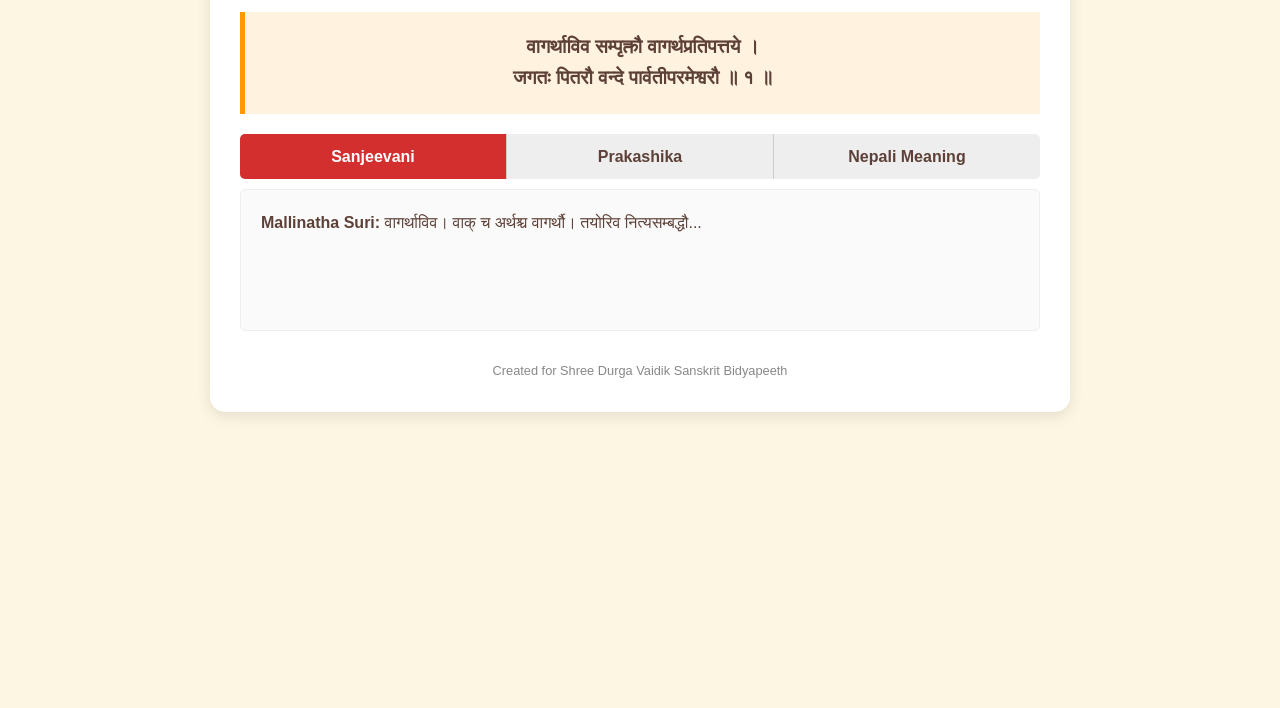
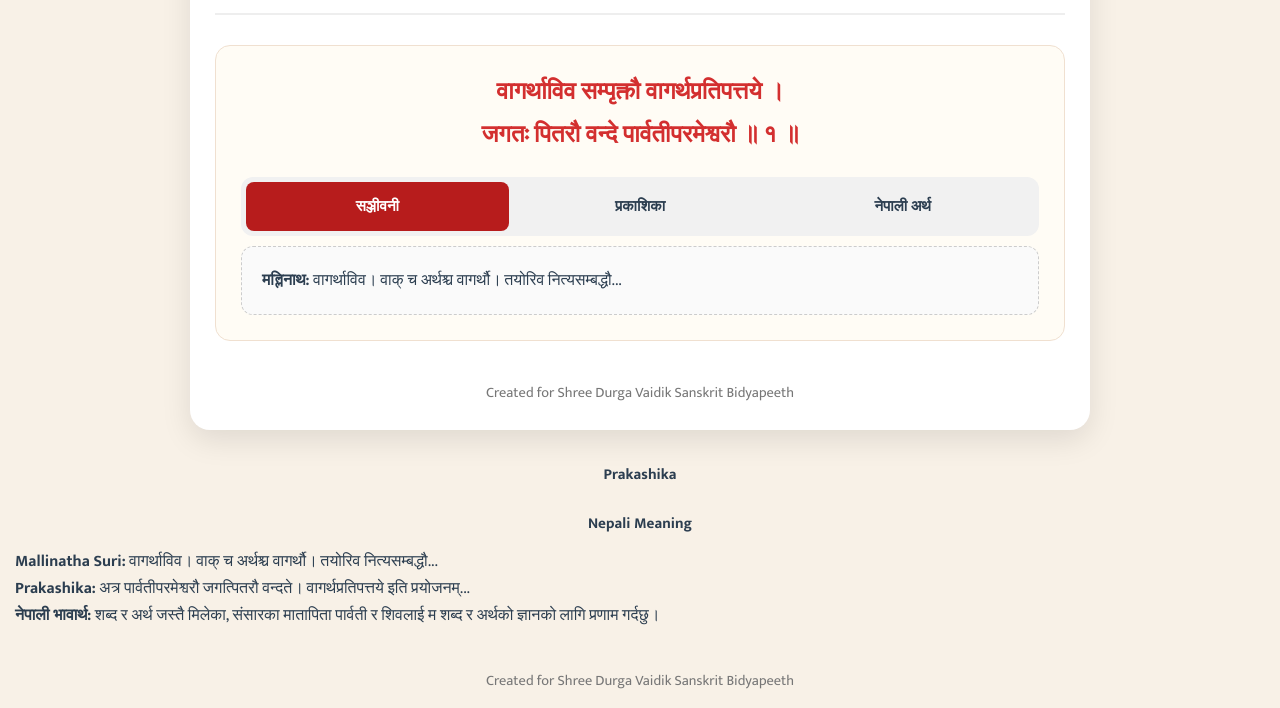
Before and after one commit to pratik95-en/Raghuvamsha, a plain HTML site: page index.html in a window 1280 px wide. Shown: the part 198-906 px from the top of the page. Before the commit the page ends 800 px from the top, so only its background shows below. Drawn offline with Linux system fonts and the light colour scheme.

Commit message:
Update index.html

```diff
--- a/index.html
+++ b/index.html
@@ -4,36 +4,152 @@
     <meta charset="UTF-8">
     <meta name="viewport" content="width=device-width, initial-scale=1.0">
     <title>Raghuvamsha Mahakavya</title>
+
     <style>
-        body { font-family: 'Sanskrit', 'Arial', sans-serif; background-color: #fdf6e3; color: #5d4037; line-height: 1.6; margin: 0; padding: 20px; }
-        .container { max-width: 800px; margin: auto; background: white; padding: 30px; border-radius: 15px; box-shadow: 0 4px 15px rgba(0,0,0,0.1); border-top: 8px solid #d32f2f; }
-        h1, h2 { text-align: center; color: #b71c1c; }
-        .shloka { background: #fff3e0; padding: 20px; border-left: 5px solid #ff9800; font-size: 1.2rem; text-align: center; margin-bottom: 20px; font-weight: bold; }
+        @import url('https://fonts.googleapis.com/css2?family=Mukta:wght@400;700&display=swap');
 
-        /* Tab Styles */
-        .tabs { display: flex; cursor: pointer; background: #eee; border-radius: 5px; overflow: hidden; margin-bottom: 10px; }
-        .tab { flex: 1; padding: 10px; text-align: center; transition: 0.3s; font-weight: bold; border-right: 1px solid #ccc; }
-        .tab:last-child { border-right: none; }
-        .tab.active { background: #d32f2f; color: white; }
+        body {
+            font-family: 'Mukta', sans-serif;
+            background-color: #f8f1e7;
+            color: #2c3e50;
+            margin: 0;
+            padding: 15px;
+        }
 
-        .content { display: none; padding: 20px; border: 1px solid #eee; border-radius: 5px; background: #fafafa; min-height: 100px; }
-        .content.active { display: block; }
-        .footer { text-align: center; margin-top: 30px; font-size: 0.8rem; color: #888; }
+        .container {
+            max-width: 850px;
+            margin: 20px auto;
+            background: #ffffff;
+            padding: 25px;
+            border-radius: 20px;
+            box-shadow: 0 10px 30px rgba(0,0,0,0.1);
+            border-top: 10px solid #b71c1c;
+        }
+
+        h1 { font-size: 2.2rem; color: #b71c1c; text-align: center; margin-bottom: 5px; }
+        h2 { font-size: 1.2rem; color: #555; text-align: center; margin-bottom: 30px; border-bottom: 2px solid #eee; padding-bottom: 10px; }
+
+        .shloka-card {
+            background: #fffcf5;
+            border: 1px solid #f0e0d0;
+            padding: 25px;
+            border-radius: 15px;
+            margin-bottom: 30px;
+        }
+
+        .shloka-text {
+            font-size: 1.5rem;
+            font-weight: bold;
+            color: #d32f2f;
+            text-align: center;
+            line-height: 1.8;
+            margin-bottom: 20px;
+        }
+
+        .tabs-container {
+            display: flex;
+            background: #f1f1f1;
+            border-radius: 12px;
+            padding: 5px;
+            margin-top: 15px;
+        }
+
+        .tab {
+            flex: 1;
+            padding: 12px;
+            text-align: center;
+            cursor: pointer;
+            border-radius: 8px;
+            font-weight: bold;
+            transition: 0.3s;
+            font-size: 0.95rem;
+        }
+
+        .tab.active {
+            background: #b71c1c;
+            color: white;
+        }
+
+        .content-box {
+            display: none;
+            padding: 20px;
+            margin-top: 10px;
+            background: #fafafa;
+            border-radius: 12px;
+            border: 1px dashed #ccc;
+        }
+
+        .content-box.active {
+            display: block;
+        }
+
+        .footer { text-align: center; margin-top: 40px; font-size: 0.9rem; color: #777; }
+
+        @media (max-width: 600px) {
+            .tabs-container { flex-direction: column; }
+            .tab { margin-bottom: 5px; }
+        }
     </style>
 </head>
 <body>
 
 <div class="container">
     <h1>रघुवंश महाकाव्यम्</h1>
-    <h2>प्रथमः सर्गः (श्लोक १)</h2>
+    <h2>कालिदास विरचितम्</h2>
 
-    <div class="shloka">
-        वागर्थाविव सम्पृक्तौ वागर्थप्रतिपत्तये ।<br>
-        जगतः पितरौ वन्दे पार्वतीपरमेश्वरौ ॥ १ ॥
+    <div class="shloka-card">
+        <div class="shloka-text">
+            वागर्थाविव सम्पृक्तौ वागर्थप्रतिपत्तये ।<br>
+            जगतः पितरौ वन्दे पार्वतीपरमेश्वरौ ॥ १ ॥
+        </div>
+
+        <div class="tabs-container">
+            <div class="tab active" onclick="openTab(event, 's1_t1')">सञ्जीवनी</div>
+            <div class="tab" onclick="openTab(event, 's1_t2')">प्रकाशिका</div>
+            <div class="tab" onclick="openTab(event, 's1_t3')">नेपाली अर्थ</div>
+        </div>
+
+        <div id="s1_t1" class="content-box active">
+            <strong>मल्लिनाथ:</strong> वागर्थाविव। वाक् च अर्थश्च वागर्थौ। तयोरिव नित्यसम्बद्धौ...
+        </div>
+        <div id="s1_t2" class="content-box">
+            <strong>प्रकाशिका:</strong> अत्र पार्वतीपरमेश्वरौ जगत्पितरौ वन्दते।
+        </div>
+        <div id="s1_t3" class="content-box">
+            <strong>भावार्थ:</strong> शब्द र अर्थ जस्तै मिलेका पार्वती र परमेश्वरलाई ढोग्दछु।
+        </div>
     </div>
 
-    <div class="tabs">
-        <div class="tab active" onclick="openTab(event, 'sanjeevani')">Sanjeevani</div>
+    <div class="footer">Created for Shree Durga Vaidik Sanskrit Bidyapeeth</div>
+</div>
+
+<script>
+    function openTab(evt, tabId) {
+        var i, content, tabs;
+
+        // Find the parent card of the clicked tab
+        var card = evt.currentTarget.closest('.shloka-card');
+
+        // Hide all content boxes inside THIS card
+        content = card.getElementsByClassName("content-box");
+        for (i = 0; i < content.length; i++) {
+            content[i].classList.remove("active");
+        }
+
+        // Remove active class from all tabs inside THIS card
+        tabs = card.getElementsByClassName("tab");
+        for (i = 0; i < tabs.length; i++) {
+            tabs[i].classList.remove("active");
+        }
+
+        // Show the specific tab and mark it active
+        document.getElementById(tabId).classList.add("active");
+        evt.currentTarget.classList.add("active");
+    }
+</script>
+
+</body>
+</html>
         <div class="tab" onclick="openTab(event, 'prakashika')">Prakashika</div>
         <div class="tab" onclick="openTab(event, 'nepali')">Nepali Meaning</div>
     </div>
```
